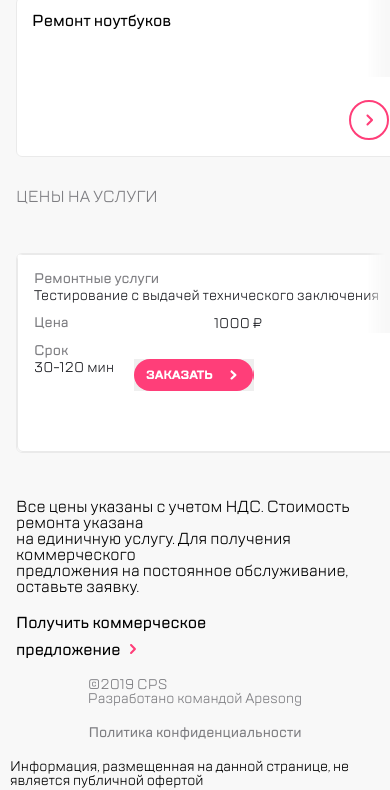
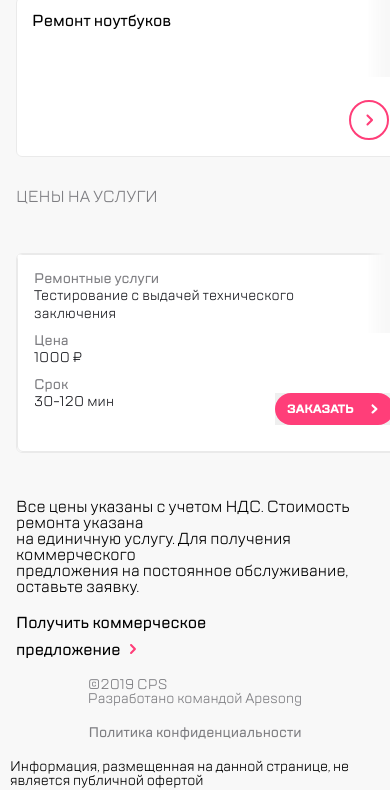
Before and after one commit to SoundTroniX/maketLast, a website built with webpack: page src/index.html in a window 390 px wide. Shown: the part 790-1580 px from the top of the page. Built offline with nearby package versions, Linux system fonts and the light colour scheme; files whose address does not match are found by name.

Commit message:
commit 6

```diff
--- a/src/scss/layout/_header.scss
+++ b/src/scss/layout/_header.scss
@@ -127,7 +127,7 @@
 		position: fixed;
 		width: 320px;
 		margin: 0 auto;
-		height: 100vh;
+		height: 100%;
 		background-color: rgb(255, 255, 255);
 		box-shadow: 16px 0px 52px 0px rgba(14, 24, 80, 0.2),
 			-2px 0px 4px 0px rgba(69, 79, 126, 0.02);
--- a/src/scss/layout/_style320px.scss
+++ b/src/scss/layout/_style320px.scss
@@ -552,7 +552,7 @@ a {
 
 	.prices__title_slide {
 		font-size: 14px;
-		width: 180px;
+		width: 80%;
 		color: #7E7E82;
 		font-weight: 500;
         line-height: 16px;
@@ -560,6 +560,7 @@ a {
 	}
 
 	.prices__p {
+		width: 80%;
 		color:  #1B1C21;
 		font-weight: 400;
 		margin-bottom: 10px;
@@ -567,6 +568,8 @@ a {
 
 	.price__order_button {
 		background-image: url(/src/imgblock4/Zakaztb.svg);
+		position: absolute;
+		right: 10px;
 		width: 120px;
 		height: 32px;
 	}
```
